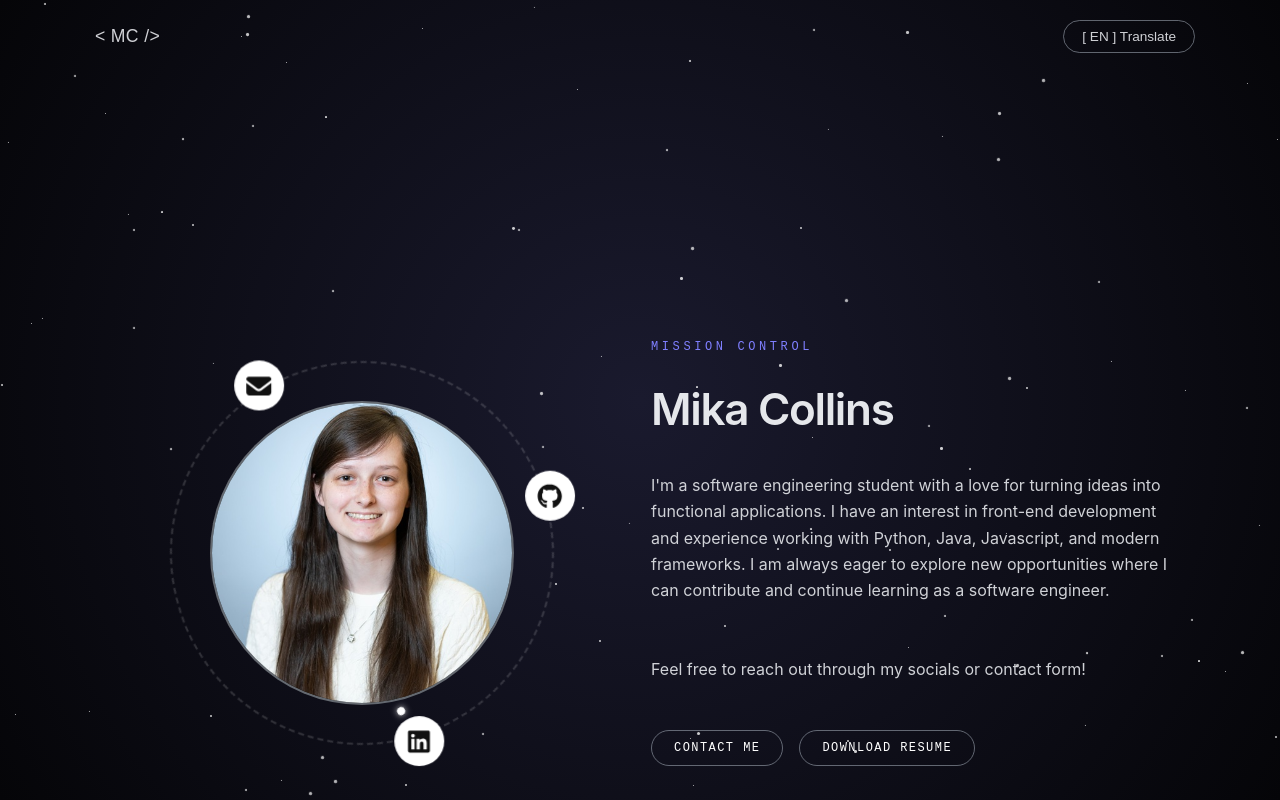
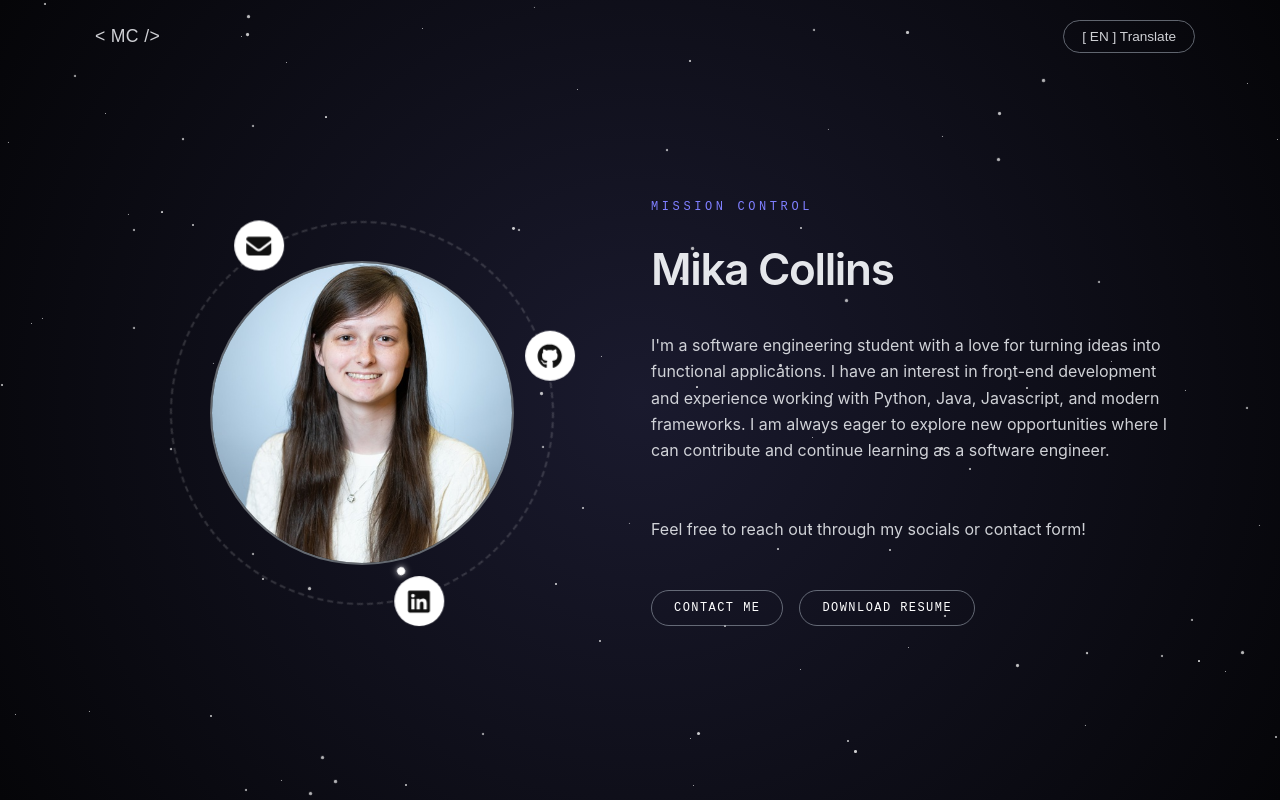
Before and after one commit to mika-collins/mika-collins.github.io, a React (Vite) app: page / in a window 1280 px wide. Built offline with nearby package versions, Linux system fonts and the light colour scheme.

Commit message:
Centered AboutMe section within landing page

```diff
--- a/src/components/AboutMe/AboutMe.css
+++ b/src/components/AboutMe/AboutMe.css
@@ -1,9 +1,9 @@
 .about-section {
   width: 100%;
-  min-height: 100vh;
+  min-height: 80vh;
   display: flex;
   align-items: center;
-  padding: 80px 24px;
+  padding: 20px 24px;
   position: relative;
   z-index: 1;
 }
```
